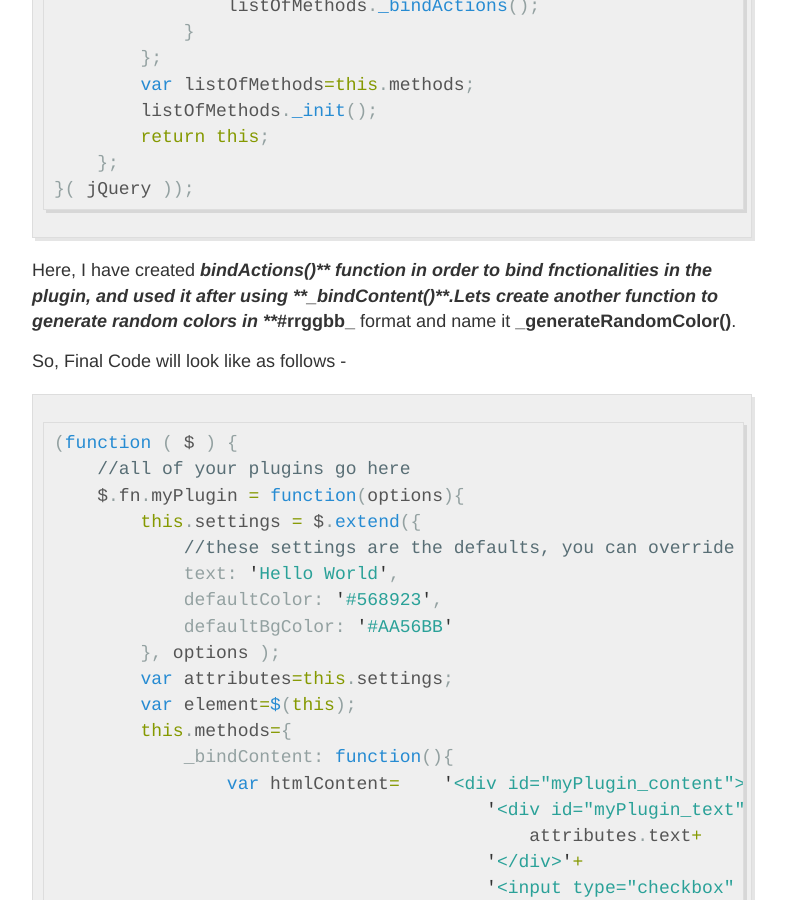
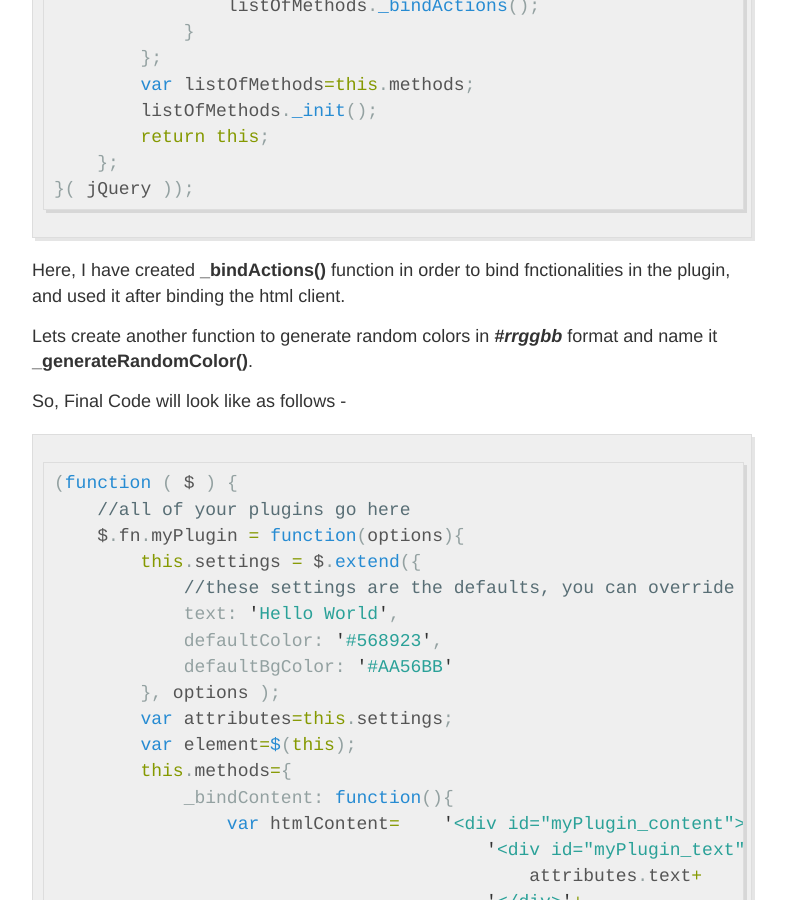
Before and after one commit to meetsandesh/blogs, a Jekyll site: the page built from _posts/2017-02-24-Creating-custom-plugin-using-jQuery.md, in a window 1280 px wide and 900 px high, scrolled down 5054 px. Shown: the whole window, without its empty margins (248-1034 px from the left). Built offline with Jekyll 4.4.1, drawn with Linux system fonts in a browser that asks for light colours; some of the changed text lies outside the part shown.

Commit message:
Update 2017-02-24-Creating-custom-plugin-using-jQuery.md

````diff
--- a/_posts/2017-02-24-Creating-custom-plugin-using-jQuery.md
+++ b/_posts/2017-02-24-Creating-custom-plugin-using-jQuery.md
@@ -123,7 +123,7 @@ Now, lets create content -
 }( jQuery ));
 ```
 
-As you can see, we created **_bindContent()** function and pasted the required content in the DOM.
+As you can see, we created **bindContent()** function and pasted the required content in the DOM.
 
 Now, if you press any button/ check or uncheck a text box, nothing will happen; so, lets bind functionality with them.
 
@@ -174,7 +174,9 @@ Now, if you press any button/ check or uncheck a text box, nothing will happen;
 }( jQuery ));
 ```
 
-Here, I have created **_bindActions()** function in order to bind fnctionalities in the plugin, and used it after using **_bindContent()**.Lets create another function to generate random colors in **_#rrggbb_** format and name it **_generateRandomColor()**.
+Here, I have created **_bindActions()** function in order to bind fnctionalities in the plugin, and used it after binding the html client.
+
+Lets create another function to generate random colors in **_#rrggbb_** format and name it **_generateRandomColor()**.
 
 So, Final Code will look like as follows -
 ```javascript
````
